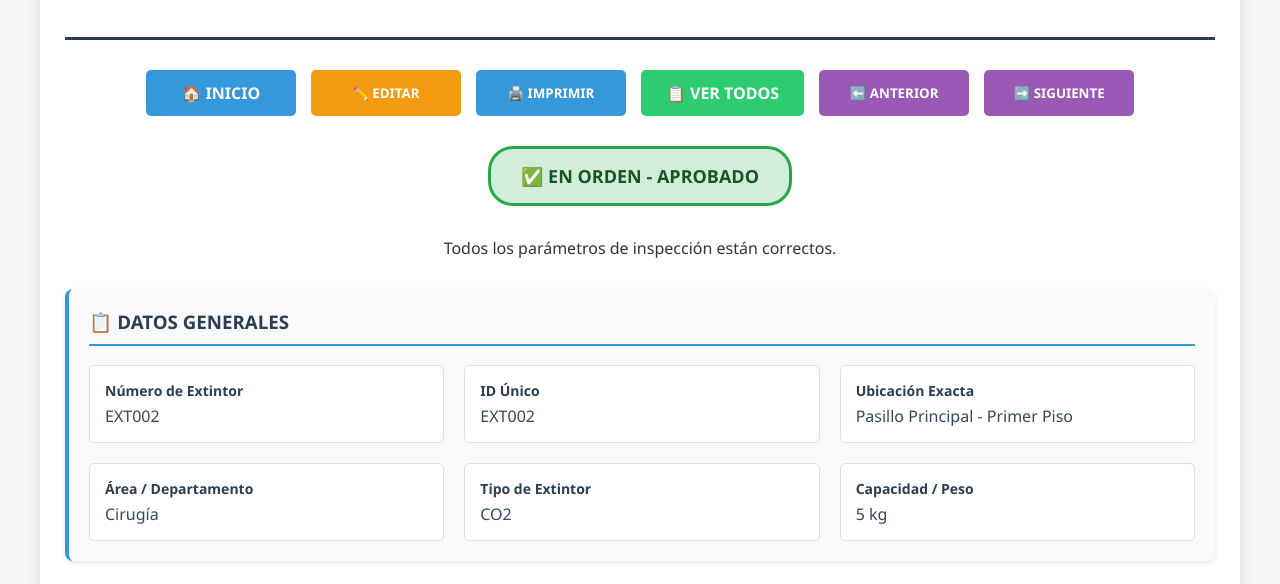
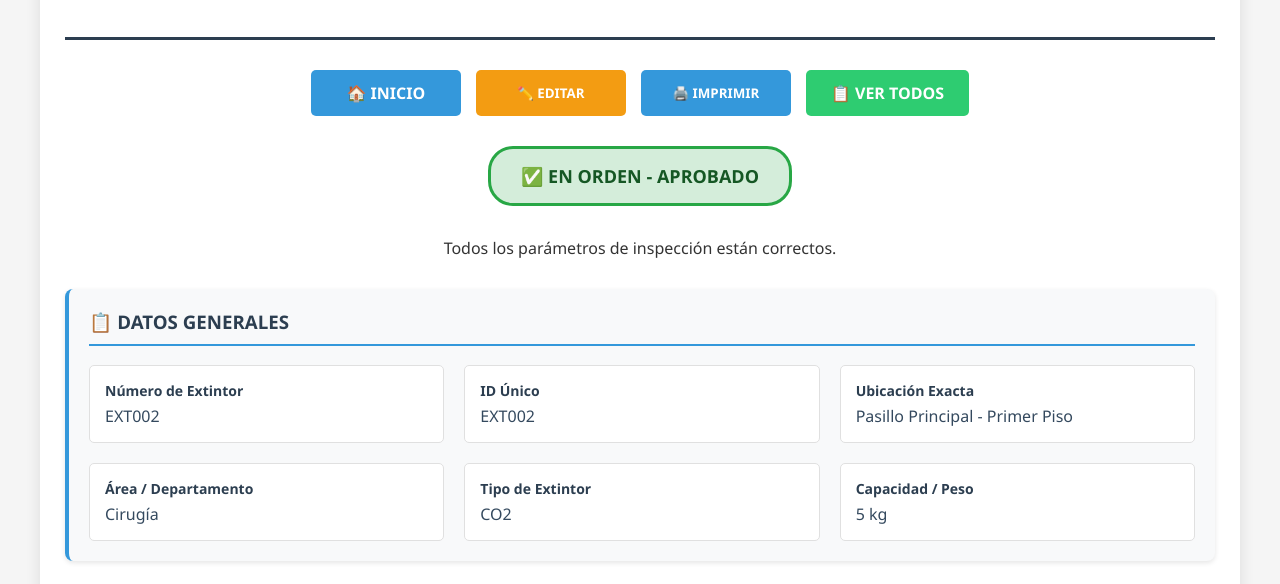
Before and after one commit to nilseddy/extintor2-sjd, a plain HTML site: page index.html in a window 1280 px wide. Shown: the part 201-785 px from the top of the page. Drawn offline with Linux system fonts and the light colour scheme.

Commit message:
index.html

```diff
--- a/index.html
+++ b/index.html
@@ -479,13 +479,10 @@
 
         <!-- NAVEGACIÓN -->
         <div class="nav-extintor no-print">
-            <a href="index.html" class="nav-btn">🏠 INICIO</a>
+            <a href="principal.html" class="nav-btn">🏠 INICIO</a>
             <button id="btnEditar" class="nav-btn warning">✏️ EDITAR</button>
             <button class="nav-btn" onclick="window.print()">🖨️ IMPRIMIR</button>
-            <a href="#" class="nav-btn success" onclick="verTodos()">📋 VER TODOS</a>
-            <!-- Botones de navegación entre extintores -->
-            <button onclick="irExtintor(1)" class="nav-btn" style="background-color: #9b59b6;">⬅️ ANTERIOR</button>
-            <button onclick="irExtintor(3)" class="nav-btn" style="background-color: #9b59b6;">➡️ SIGUIENTE</button>
+            <a href="principal.html" class="nav-btn success" onclick="verTodos()">📋 VER TODOS</a>
         </div>
 
         <!-- ESTADO ACTUAL -->
@@ -1380,4 +1377,5 @@
         }
     </script>
 </body>
+
 </html>
```
